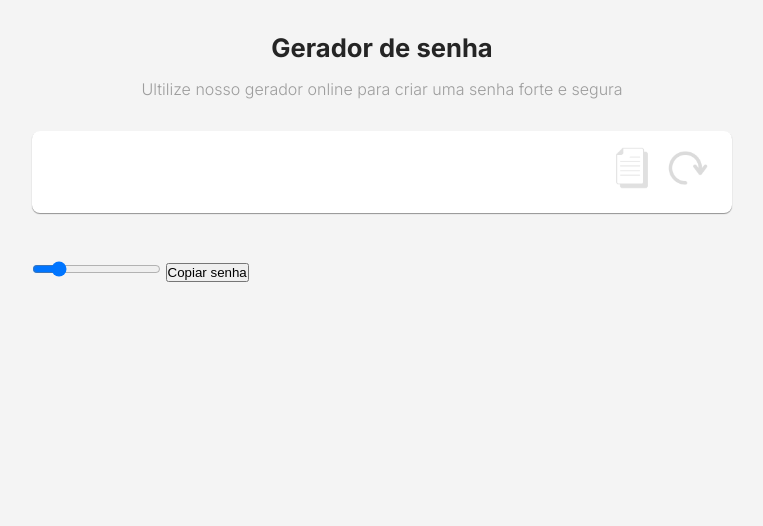
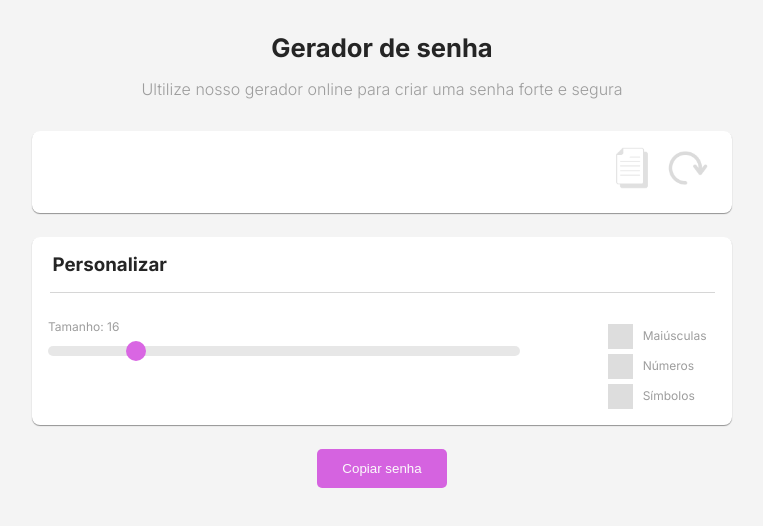
Before and after one commit to Arlesson-Sales/PasswordGenerator, a plain HTML site: page index.html in a window 1280 px wide. Shown: the whole page, without its empty margins (258-1021 px from the left). Drawn offline with Linux system fonts and the light colour scheme.

Commit message:
Formatando o container de personalizacao de senha

```diff
--- a/index.html
+++ b/index.html
@@ -32,8 +32,36 @@
                     </div>
                 </div>
 
-                <input id="password-length" type="range" name="password-length-input" value="16" min="6" max="64">
-                <button class="copy-button">Copiar senha</button>
+                <div class="default-container">
+                    <div class="controls-header">
+                        <h3>Personalizar</h3>
+                        <div class="horizontal-line"></div>
+                    </div>
+                    <div class="controls-body">
+                        <div class="password-controls-container">
+                            <p>Tamanho: <span>16</span></p>
+                            <input id="password-length" type="range" name="password-length-input" value="16" min="6" max="64">
+                        </div>
+                        <div class="checkbox-controls-container">
+                            <label class="checkbox-container">
+                                <span class="checkbox-mark"></span>
+                                <span class="checkbox-text">Maiúsculas</span>
+                                <input id="uppercase-checkbox" type="checkbox" checked>
+                            </label>
+                            <label class="checkbox-container">
+                                <span class="checkbox-mark"></span>
+                                <span class="checkbox-text">Números</span>
+                                <input id="numbers-checkbox" type="checkbox" checked>
+                            </label>
+                            <label class="checkbox-container">
+                                <span class="checkbox-mark"></span>
+                                <span class="checkbox-text">Símbolos</span>
+                                <input id="symbols-checkbox" type="checkbox" checked>
+                            </label>
+                        </div>
+                    </div>
+                </div>
+                <button id="copy-button-end" class="copy-button">Copiar senha</button>
             </section>
         </main>
         <script src="./scripts/generator.js"></script>
--- a/styles/global.css
+++ b/styles/global.css
@@ -1,3 +1,8 @@
+:root {
+    --primary-color: #c926d8;
+    --secundary-color: #9d9d9d;
+}
+
 html {
     font-size: 16px;
     box-sizing: border-box;
@@ -27,8 +32,8 @@ header {
     padding-bottom: 2rem;
 
     h2 {
+        color: var(--secundary-color);
         font-size: 1rem;
-        color: #9d9d9d;
         font-weight: 300;
         padding-top: 1rem;
     }
@@ -36,7 +41,7 @@ header {
 
 .default-container {
     border-radius: 8px;
-    margin-bottom: 3rem;
+    margin-bottom: 1.5rem;
     background-color: #fff;
     box-shadow: 0px 1px 1px rgba(0, 0, 0, 0.4);
 }
@@ -54,7 +59,7 @@ header {
             border: none;
             height: 35px;
             outline: none;
-            font-size: 3rem;
+            font-size: 2.5rem;
             cursor: default;
             user-select: none;
             border-radius: 8px;
@@ -77,3 +82,126 @@ header {
         }
     }
 }
+
+/*
+ * ----------------------------------------------------
+ * Formatando a parte de personalização de senha.
+ * ----------------------------------------------------
+ */
+
+.controls-header {
+    h3 {
+        font-weight: 700;
+        text-indent: 20px;
+        padding: 1rem 0.5px;
+    }
+
+    .horizontal-line {
+        width: 95%;
+        height: 1px;
+        margin: 0 auto 10px;
+        background-color: #d6d6d6;
+    }
+}
+
+.controls-body {
+    display: flex;
+    padding: 1rem;
+
+    .password-controls-container {
+        flex: 1;
+
+        p {
+            color: var(--secundary-color);
+            margin-bottom: 6px;
+            font-size: 0.75rem;
+        }
+
+        #password-length {
+            width: 80%;
+            height: 10px;
+            opacity: 0.7;
+            outline: none;
+            cursor: pointer;
+            appearance: none;
+            border-radius: 8px;
+            background-color: #ddd;
+            -webkit-appearance: none;
+            transition: opacity 0.5s;
+        }
+
+        #password-length:hover {
+            opacity: 1;
+        }
+
+        #password-length::-webkit-slider-thumb {
+            background-color: var(--primary-color);
+            -webkit-appearance: none;
+            border-radius: 25px;
+            appearance: none;
+            height: 20px;
+            width: 20px;
+        }
+
+        #password-length::-moz-range-thumb {
+            background-color: var(--primary-color);
+            border-radius: 25px;
+            height: 20px;
+            width: 20px;
+        }
+    }
+
+    .checkbox-controls-container {
+        .checkbox-container {
+            padding: 5px;
+            display: block;
+            cursor: pointer;
+            position: relative;
+
+            .checkbox-text {
+                color: var(--secundary-color);
+                user-select: none;
+                font-size: 0.75rem;
+                text-align: center;
+            }
+
+            input {
+                opacity: 0;
+                height: 0;
+                width: 0;
+            }
+
+            .checkbox-mark {
+                top: 5px;
+                left: -30px;
+                width: 25px;
+                height: 25px;
+                position: absolute;
+                transition: opacity 0.5s;
+                background-color: #ddd;
+            }
+
+            .checkbox-mark:hover {
+                background-color: #ccc;
+            }
+        }
+    }
+}
+
+#copy-button-end {
+    width: 130px;
+    margin: auto;
+    border: none;
+    opacity: 0.7;
+    color: #fff;
+    display: block;
+    cursor: pointer;
+    padding: 0.75rem;
+    border-radius: 5px;
+    transition: opacity 0.5s;
+    background-color: var(--primary-color);
+}
+
+#copy-button-end:hover {
+    opacity: 1;
+}
```
